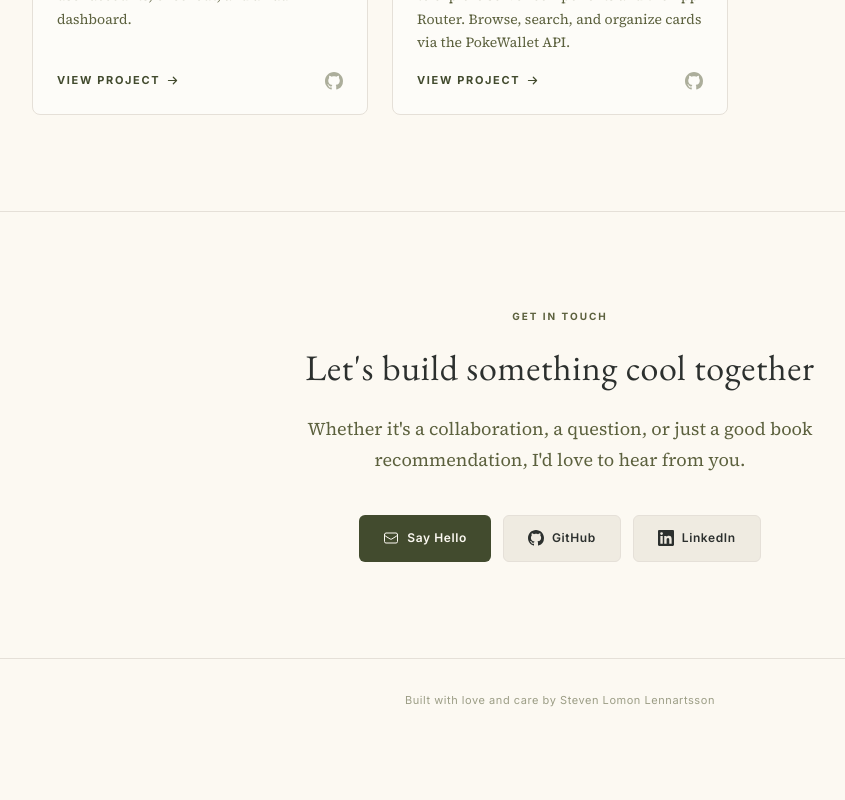
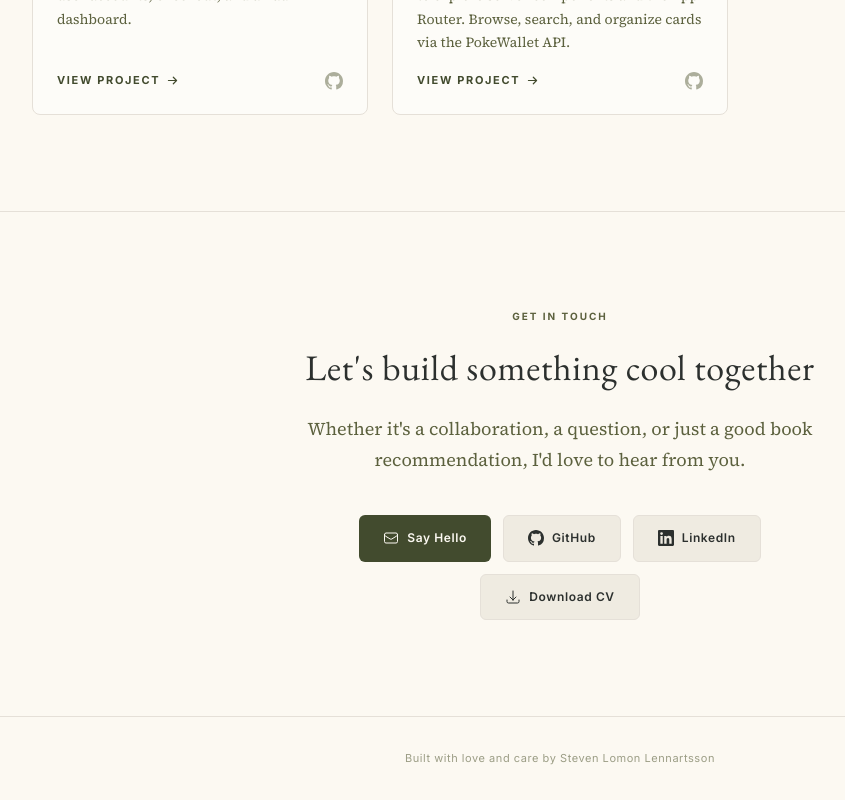
Before and after one commit to stevenlomon/digital-portfolio-steven, a React (Vite) app: page / in a window 1280 px wide. Shown: the part 2786-3586 px from the top of the page, without its empty margins (80-925 px from the left). Before the commit the page ends 3527 px from the top, so only its background shows below. Built offline with nearby package versions, Linux system fonts and the light colour scheme.

Commit message:
downloadable CV!

```diff
--- a/src/components/Contact.tsx
+++ b/src/components/Contact.tsx
@@ -39,6 +39,16 @@ export default function Contact() {
               </svg>
               LinkedIn
             </a>
+            <a
+              href="/steven-lomon-lennartsson-cv.pdf"
+              download
+              className="contact-link contact-link-secondary"
+            >
+              <svg viewBox="0 0 24 24" fill="none" stroke="currentColor" strokeWidth="1.5" width="16" height="16">
+                <path strokeLinecap="round" strokeLinejoin="round" d="M3 16.5v2.25A2.25 2.25 0 005.25 21h13.5A2.25 2.25 0 0021 18.75V16.5M16.5 12L12 16.5m0 0L7.5 12m4.5 4.5V3" />
+              </svg>
+              Download CV
+            </a>
           </div>
         </div>
       </section>
```
Also changed, not shown: 1 other file (tests, documents, lock files or other folders).
